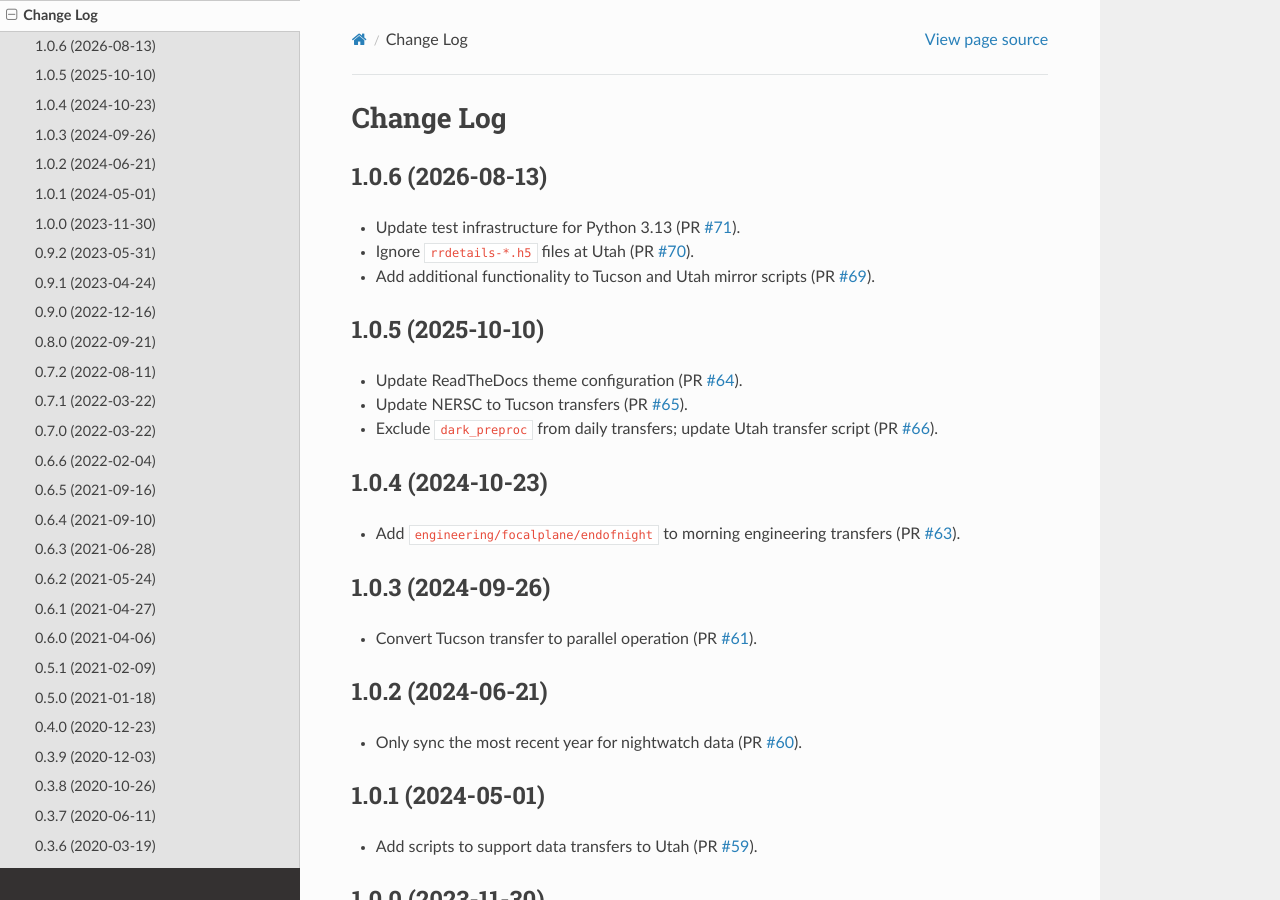
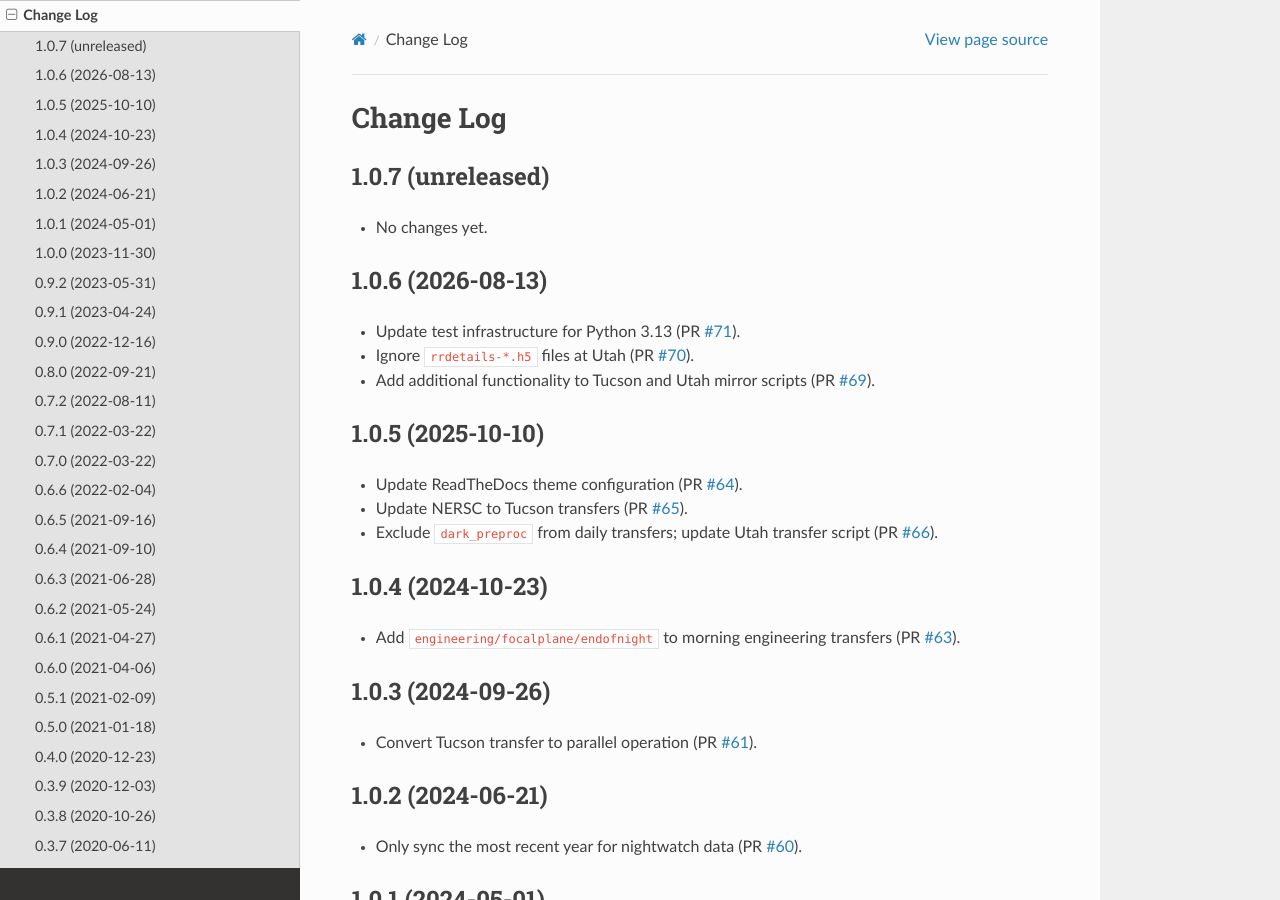
Before and after one commit to desihub/desitransfer, a Sphinx documentation site: the page built from doc/changes.rst, in a window 1280 px wide and 900 px high. Built offline with Sphinx 7.4.7 and the Read the Docs theme 3.1.0, drawn with Linux system fonts in a browser that asks for light colours.

Commit message:
bump version after tag

```diff
--- a/doc/changes.rst
+++ b/doc/changes.rst
@@ -1,6 +1,11 @@
 ==========
 Change Log
 ==========
+
+1.0.7 (unreleased)
+------------------
+
+* No changes yet.
 
 1.0.6 (2026-08-13)
 ------------------
--- a/py/desitransfer/_version.py
+++ b/py/desitransfer/_version.py
@@ -1 +1 @@
-__version__ = '1.0.6'
+__version__ = '1.0.7.dev609'
```
